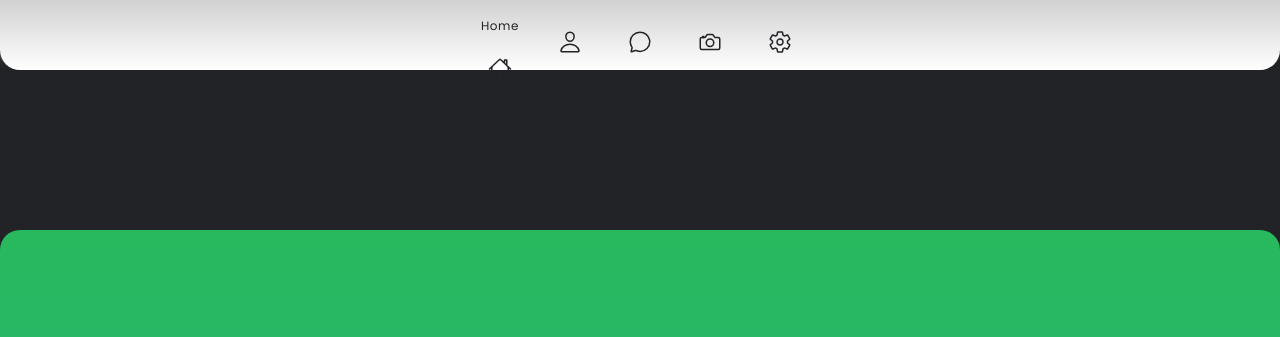
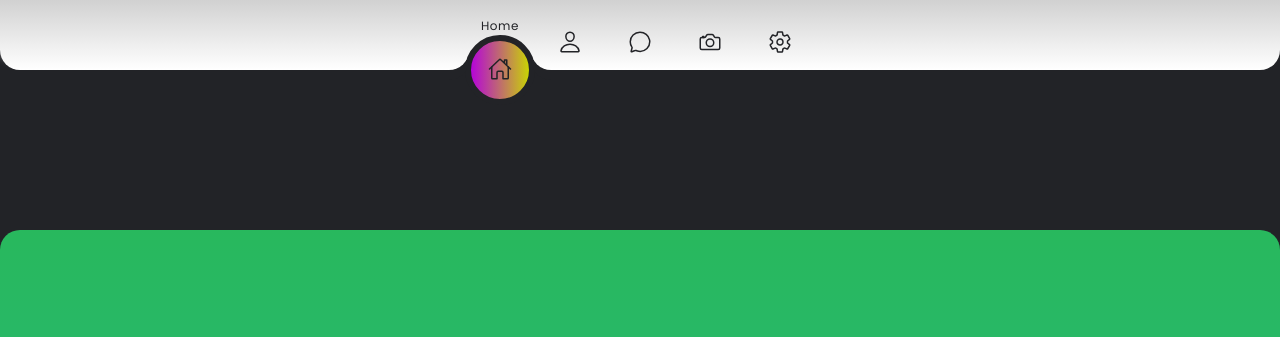
Before and after one commit to aryanl10yd/Waterloo-Reference-Website, a plain HTML site: page index.html in a window 1280 px wide. Shown: the top 337 px of the page. Drawn offline with nearby package versions, Linux system fonts and the light colour scheme; a script that the page names is missing.

Commit message:
Navbar redo

```diff
--- a/css/style.css
+++ b/css/style.css
@@ -89,7 +89,7 @@ body
   position: absolute;
   top: -50%;
   width: 70px;
-  height: 7px;
+  height: 70px;
   background-image: linear-gradient(90deg, #c9d404, #b504d9);
   border-radius: 50%;
   border: 6px solid var(--clr);
```
